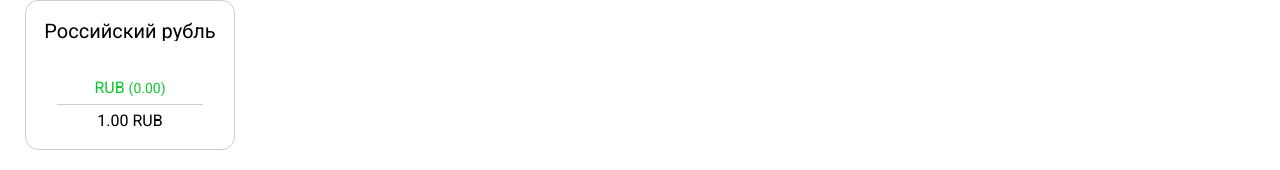
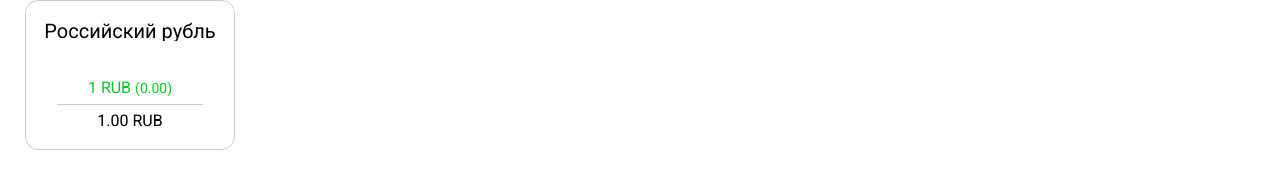
Before and after one commit to hotveyn/Currency-Converter, a Vue app: page / in a window 1280 px wide. Shown: the part 513-683 px from the top of the page. Built offline with nearby package versions, Linux system fonts and the light colour scheme; no server answers.

Commit message:
change cards data with chosen currency

```diff
--- a/src/components/main/TheMainCardsCard.vue
+++ b/src/components/main/TheMainCardsCard.vue
@@ -1,16 +1,16 @@
-<template >
+<template>
   <div class="card" :class="{hide:searchToCards()}">
-    <p  class="card__title">{{ cardsInfo?.Name }}</p>
+    <p class="card__title">{{ cardsInfo?.Name }}</p>
     <div class="card__change-container">
       <div class="card__inc-form" :class="{red:diffLessThenZero()}">
-          <span class="card__char-code">{{ cardsInfo?.CharCode }} </span> <span
-            class="diffA">({{ (cardsInfo?.Value - cardsInfo?.Previous).toFixed(2) }})</span>
+        <span class="card__char-code">{{ cardsInfo?.Nominal }} {{ cardsInfo?.CharCode }} </span> <span
+          class="diffA">({{ getDiffRate() }})</span>
       </div>
 
       <div class="separate"></div>
       <div>
-        <span class="card__currency-value">{{ cardsInfo?.Value.toFixed(2) }}</span>
-        <span class="card__current-currency"> RUB</span>
+        <span class="card__currency-value">{{ getValueRate() }}</span>
+        <span class="card__current-currency">{{ " " + useChosenCurrency.chosenCurrencyObj.CharCode }}</span>
       </div>
     </div>
   </div>
@@ -18,25 +18,40 @@
 
 <script setup lang="ts" defer>
 import {useSearchStore} from "@/stores/searchText";
-import {IValute} from "@/interfaces/IValute";
+import {useChosenCurrencyStore} from "@/stores/chosenCurrency";
 
 const props = defineProps({
   cardsInfo: Object,
 });
 
+let useChosenCurrency = useChosenCurrencyStore();
 let useSearch = useSearchStore();
 
 function diffLessThenZero() {
-  if (props.cardsInfo!.Value - props.cardsInfo!.Previous < 0) {
+  if (Number(getDiffRate()) < 0) {
     return true;
   }
 }
-function searchToCards(){
+
+function getValueRate(): string {
+  return (props.cardsInfo?.Value / useChosenCurrency.chosenCurrencyObj.Value).toFixed(2)
+}
+
+function getDiffRate(): string {
+  if (useChosenCurrency.chosenCurrencyObj.CharCode === "RUB") {
+    return (props.cardsInfo?.Value - props.cardsInfo?.Previous).toFixed(2)
+  }
+  return ((props.cardsInfo?.Value - props.cardsInfo?.Previous) /
+      (useChosenCurrency.chosenCurrencyObj.Value - useChosenCurrency.chosenCurrencyObj.Previous))
+      .toFixed(2)
+}
+
+function searchToCards() {
   let text = useSearch.search.trim().toLowerCase();
-  if(text !==""){
+  if (text !== "") {
     let cardName = props.cardsInfo!.Name.toLowerCase();
     return cardName.search(text) === -1;
-  }else{
+  } else {
     return false;
   }
 }
@@ -88,7 +103,8 @@ function searchToCards(){
       display: flex;
       gap: 4px;
       align-items: center;
-      .diffA{
+
+      .diffA {
         font-size: 14px;
       }
     }
```
